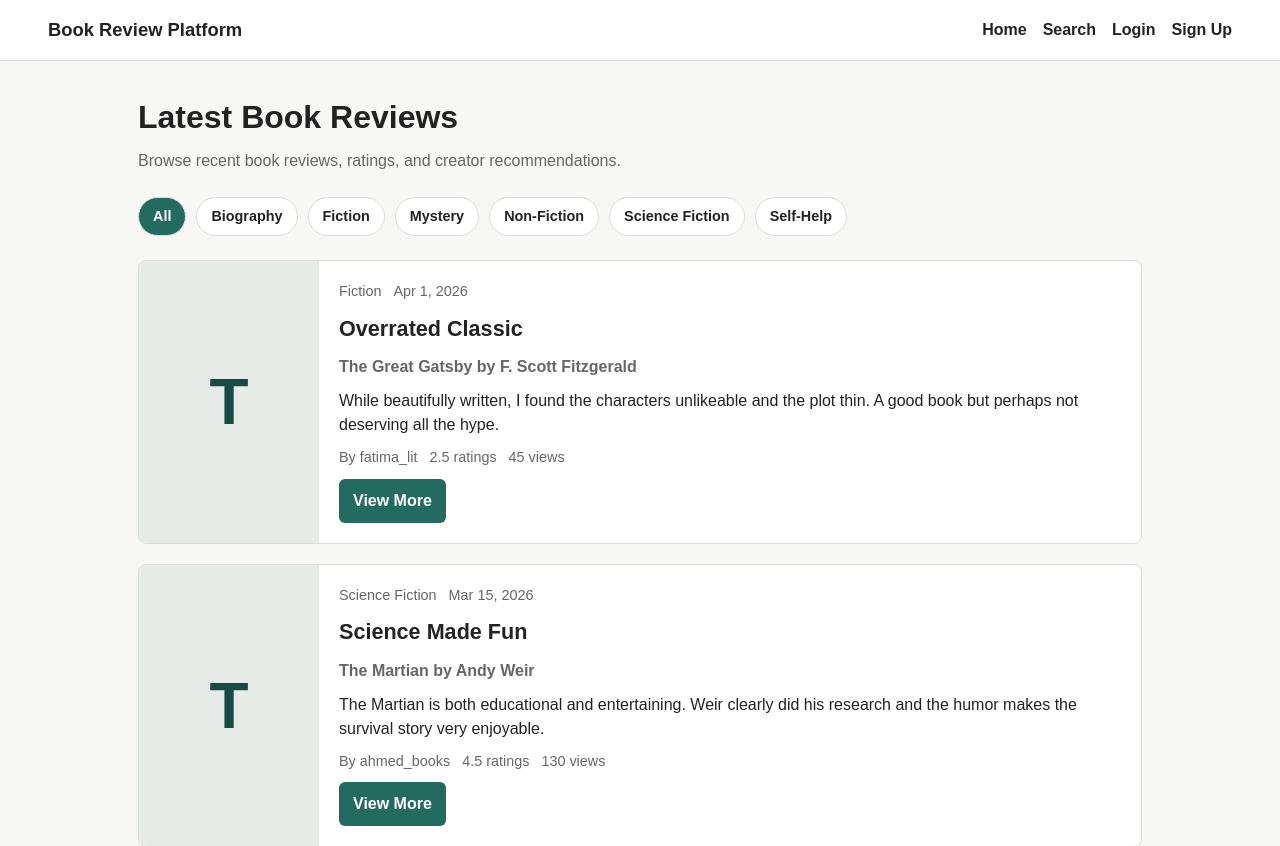
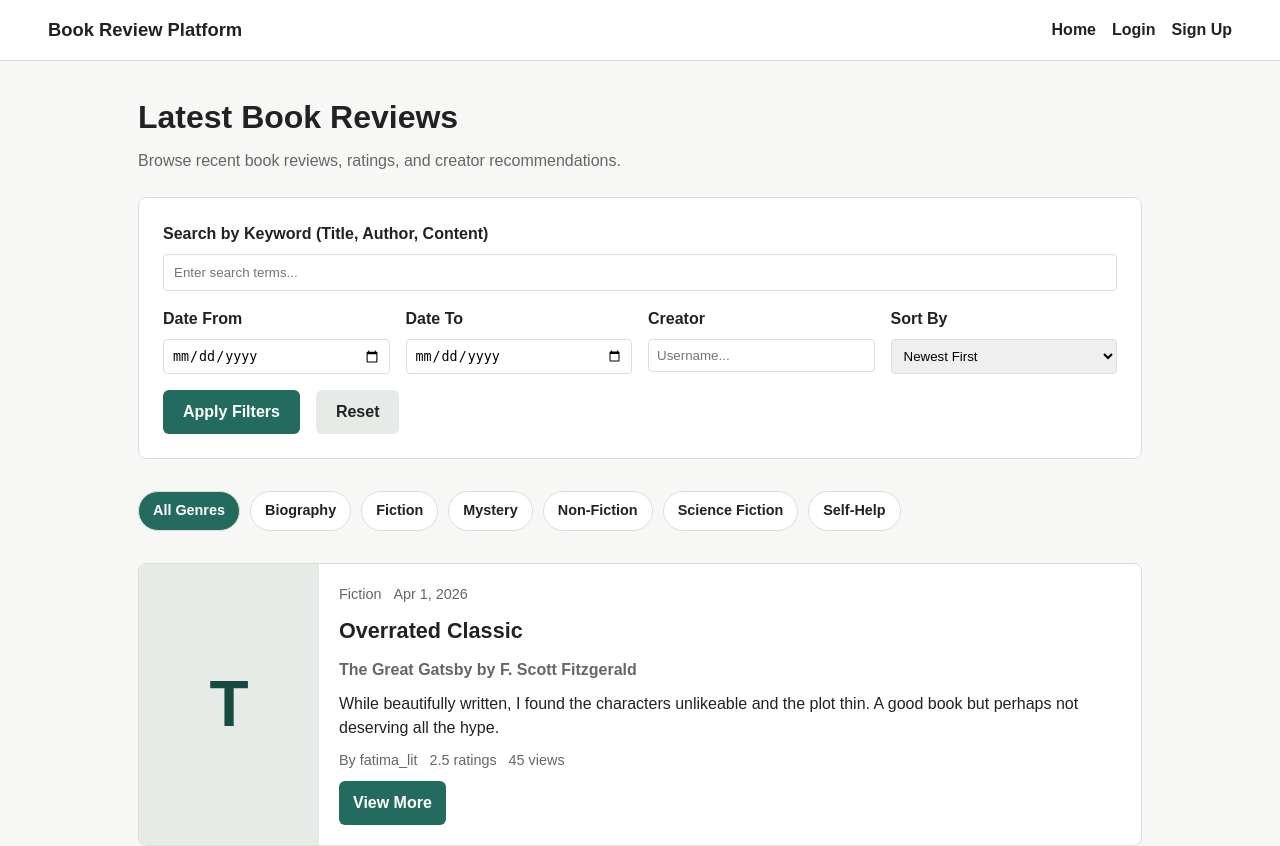
Before and after one commit to yusuf-mahdi/IT8415-S1-G6, a PHP site: page / in a window 1280 px wide. Shown: the top 846 px of the page. Run offline with PHP 8.4, Linux system fonts and the light colour scheme; data comes from the database, SQL or seed files in the repository.

Commit message:
Consolidate search and advanced filtering directly onto the home page and remove redundant search page

```diff
--- a/includes/layout.php
+++ b/includes/layout.php
@@ -22,7 +22,6 @@ function page_header(string $title, string $basePath = ''): void
             <a class="brand" href="<?= e($basePath) ?>index.php">Book Review Platform</a>
             <nav class="site-nav" aria-label="Primary navigation">
                 <a href="<?= e($basePath) ?>index.php">Home</a>
-                <a href="<?= e($basePath) ?>search.php">Search</a>
                 <?php if ($currentUser !== null): ?>
                     <?php if ($currentUser['role'] === 'admin'): ?>
                         <a href="<?= e($basePath) ?>admin/index.php">Admin</a>
--- a/index.php
+++ b/index.php
@@ -13,6 +13,12 @@ $loadError = '';
 $limit = 6;
 $page = filter_input(INPUT_GET, 'page', FILTER_VALIDATE_INT) ?: 1;
 $selectedCategoryId = filter_input(INPUT_GET, 'category', FILTER_VALIDATE_INT);
+$keyword = $_GET['keyword'] ?? '';
+$dateFrom = $_GET['date_from'] ?? '';
+$dateTo = $_GET['date_to'] ?? '';
+$creator = $_GET['creator'] ?? '';
+$sortBy = $_GET['sort_by'] ?? 'newest';
+
 if ($page < 1) $page = 1;
 $offset = ($page - 1) * $limit;
 
@@ -31,11 +37,45 @@ try {
         $queryParams[':category_id'] = $selectedCategoryId;
     }
 
+    if ($keyword !== '') {
+        $whereClause .= " AND (MATCH(r.review_title, r.review_content) AGAINST(:keyword IN BOOLEAN MODE)
+                         OR MATCH(b.title, b.author, b.description) AGAINST(:keyword IN BOOLEAN MODE))";
+        $queryParams[':keyword'] = $keyword;
+    }
+
+    if ($dateFrom !== '') {
+        $whereClause .= " AND r.created_at >= :date_from";
+        $queryParams[':date_from'] = $dateFrom . ' 00:00:00';
+    }
+    if ($dateTo !== '') {
+        $whereClause .= " AND r.created_at <= :date_to";
+        $queryParams[':date_to'] = $dateTo . ' 23:59:59';
+    }
+
+    if ($creator !== '') {
+        $whereClause .= " AND u.username LIKE :creator";
+        $queryParams[':creator'] = '%' . $creator . '%';
+    }
+
     // Get total count for pagination
-    $countStmt = $pdo->prepare("SELECT COUNT(*) FROM dbProj_reviews r INNER JOIN dbProj_books b ON r.book_id = b.book_id $whereClause");
+    $countStmt = $pdo->prepare("SELECT COUNT(*) FROM dbProj_reviews r INNER JOIN dbProj_books b ON r.book_id = b.book_id INNER JOIN dbProj_users u ON r.user_id = u.user_id $whereClause");
     $countStmt->execute($queryParams);
     $totalReviews = $countStmt->fetchColumn();
     $totalPages = (int)ceil($totalReviews / $limit);
+
+    // Sort order
+    $orderBy = "ORDER BY r.created_at DESC";
+    switch ($sortBy) {
+        case 'rating_desc':
+            $orderBy = "ORDER BY average_rating DESC, r.created_at DESC";
+            break;
+        case 'views_desc':
+            $orderBy = "ORDER BY r.view_count DESC, r.created_at DESC";
+            break;
+        case 'oldest':
+            $orderBy = "ORDER BY r.created_at ASC";
+            break;
+    }
 
     $stmt = $pdo->prepare(
         "SELECT
@@ -70,7 +110,7 @@ try {
             b.cover_image,
             c.category_name,
             u.username
-        ORDER BY r.created_at DESC
+        $orderBy
         LIMIT :limit OFFSET :offset"
     );
 
@@ -110,13 +150,61 @@ page_header('Home');
     <p>Browse recent book reviews, ratings, and creator recommendations.</p>
 </section>
 
+<section class="search-section" style="margin-bottom: 2rem;">
+    <form method="GET" action="index.php" class="search-form" style="background: var(--surface); border: 1px solid var(--border); border-radius: 8px; padding: 1.5rem;">
+        <?php if ($selectedCategoryId): ?>
+            <input type="hidden" name="category" value="<?= (int)$selectedCategoryId ?>">
+        <?php endif; ?>
+
+        <div class="form-group" style="margin-bottom: 1rem;">
+            <label for="keyword" style="display: block; font-weight: bold; margin-bottom: 0.5rem;">Search by Keyword (Title, Author, Content)</label>
+            <input type="text" id="keyword" name="keyword" value="<?= e($keyword) ?>" placeholder="Enter search terms..." style="width: 100%; padding: 10px; border: 1px solid var(--border); border-radius: 4px;">
+        </div>
+
+        <div class="advanced-filters" style="display: grid; grid-template-columns: repeat(auto-fit, minmax(200px, 1fr)); gap: 1rem; margin-bottom: 1rem;">
+            <div class="form-group">
+                <label for="date_from" style="display: block; font-weight: bold; margin-bottom: 0.5rem;">Date From</label>
+                <input type="date" id="date_from" name="date_from" value="<?= e($dateFrom) ?>" style="width: 100%; padding: 8px; border: 1px solid var(--border); border-radius: 4px;">
+            </div>
+            <div class="form-group">
+                <label for="date_to" style="display: block; font-weight: bold; margin-bottom: 0.5rem;">Date To</label>
+                <input type="date" id="date_to" name="date_to" value="<?= e($dateTo) ?>" style="width: 100%; padding: 8px; border: 1px solid var(--border); border-radius: 4px;">
+            </div>
+            <div class="form-group">
+                <label for="creator" style="display: block; font-weight: bold; margin-bottom: 0.5rem;">Creator</label>
+                <input type="text" id="creator" name="creator" value="<?= e($creator) ?>" placeholder="Username..." style="width: 100%; padding: 8px; border: 1px solid var(--border); border-radius: 4px;">
+            </div>
+            <div class="form-group">
+                <label for="sort_by" style="display: block; font-weight: bold; margin-bottom: 0.5rem;">Sort By</label>
+                <select id="sort_by" name="sort_by" style="width: 100%; padding: 8px; border: 1px solid var(--border); border-radius: 4px;">
+                    <option value="newest" <?= $sortBy === 'newest' ? 'selected' : '' ?>>Newest First</option>
+                    <option value="oldest" <?= $sortBy === 'oldest' ? 'selected' : '' ?>>Oldest First</option>
+                    <option value="rating_desc" <?= $sortBy === 'rating_desc' ? 'selected' : '' ?>>Highest Rating</option>
+                    <option value="views_desc" <?= $sortBy === 'views_desc' ? 'selected' : '' ?>>Most Views</option>
+                </select>
+            </div>
+        </div>
+
+        <div class="form-actions" style="display: flex; gap: 1rem;">
+            <button type="submit" class="btn btn-primary" style="padding: 10px 20px;">Apply Filters</button>
+            <a href="index.php" class="btn btn-secondary" style="padding: 10px 20px;">Reset</a>
+        </div>
+    </form>
+</section>
+
 <?php if ($categories !== []): ?>
-    <nav class="category-nav" aria-label="Book categories">
-        <a href="index.php" class="<?= !$selectedCategoryId ? 'active' : '' ?>" style="<?= !$selectedCategoryId ? 'background: var(--accent); color: #fff;' : '' ?>">
-            All
+    <nav class="category-nav" aria-label="Book categories" style="margin-bottom: 2rem;">
+        <?php
+            $queryBase = $_GET;
+            unset($queryBase['category'], $queryBase['page']);
+            $queryString = http_build_query($queryBase);
+            $queryString = $queryString ? '&' . $queryString : '';
+        ?>
+        <a href="index.php?<?= $queryString ?>" class="<?= !$selectedCategoryId ? 'active' : '' ?>" style="<?= !$selectedCategoryId ? 'background: var(--accent); color: #fff;' : '' ?>">
+            All Genres
         </a>
         <?php foreach ($categories as $category): ?>
-            <a href="index.php?category=<?= e((string) $category['category_id']) ?>"
+            <a href="index.php?category=<?= e((string) $category['category_id']) ?><?= $queryString ?>"
                class="<?= $selectedCategoryId === (int)$category['category_id'] ? 'active' : '' ?>"
                style="<?= $selectedCategoryId === (int)$category['category_id'] ? 'background: var(--accent); color: #fff;' : '' ?>">
                 <?= e($category['category_name']) ?>
@@ -131,8 +219,8 @@ page_header('Home');
     </section>
 <?php elseif ($reviews === []): ?>
     <section class="empty-state">
-        <h2>No published reviews yet</h2>
-        <p>Published creator reviews will appear here in newest-first order.</p>
+        <h2>No reviews found</h2>
+        <p>Try adjusting your search terms or filters.</p>
     </section>
 <?php else: ?>
     <section class="review-grid" aria-label="Latest published reviews">
@@ -175,16 +263,19 @@ page_header('Home');
     <?php if ($totalPages > 1): ?>
         <nav class="pagination" aria-label="Pagination" style="display: flex; justify-content: center; gap: 1rem; margin-top: 2rem;">
             <?php
-                $baseUrl = "index.php?" . ($selectedCategoryId ? "category=$selectedCategoryId&" : "");
+                $pageParams = $_GET;
+                unset($pageParams['page']);
+                $pageBaseUrl = "index.php?" . http_build_query($pageParams);
+                $pageBaseUrl .= ($pageParams ? '&' : '');
             ?>
             <?php if ($page > 1): ?>
-                <a href="<?= $baseUrl ?>page=<?= $page - 1 ?>" class="btn btn-secondary">&larr; Previous</a>
+                <a href="<?= $pageBaseUrl ?>page=<?= $page - 1 ?>" class="btn btn-secondary">&larr; Previous</a>
             <?php endif; ?>
 
             <span style="align-self: center;">Page <?= $page ?> of <?= $totalPages ?></span>
 
             <?php if ($page < $totalPages): ?>
-                <a href="<?= $baseUrl ?>page=<?= $page + 1 ?>" class="btn btn-secondary">Next &rarr;</a>
+                <a href="<?= $pageBaseUrl ?>page=<?= $page + 1 ?>" class="btn btn-secondary">Next &rarr;</a>
             <?php endif; ?>
         </nav>
     <?php endif; ?>
```
Also changed, not shown: search.php (deleted, +0 -176 lines).
